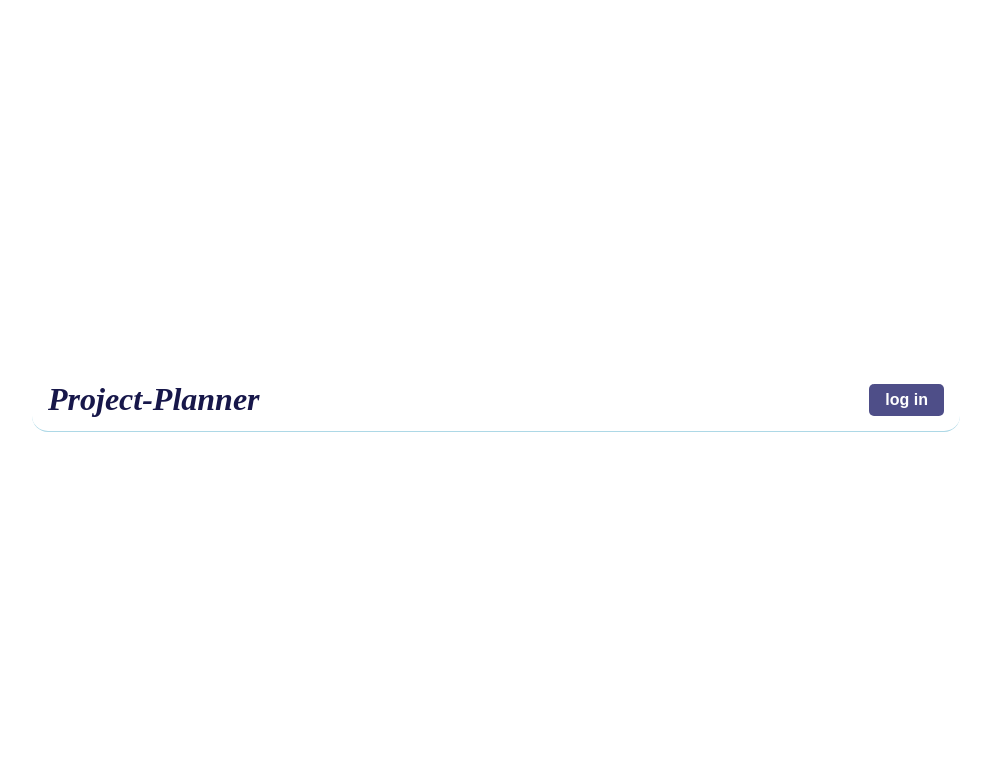
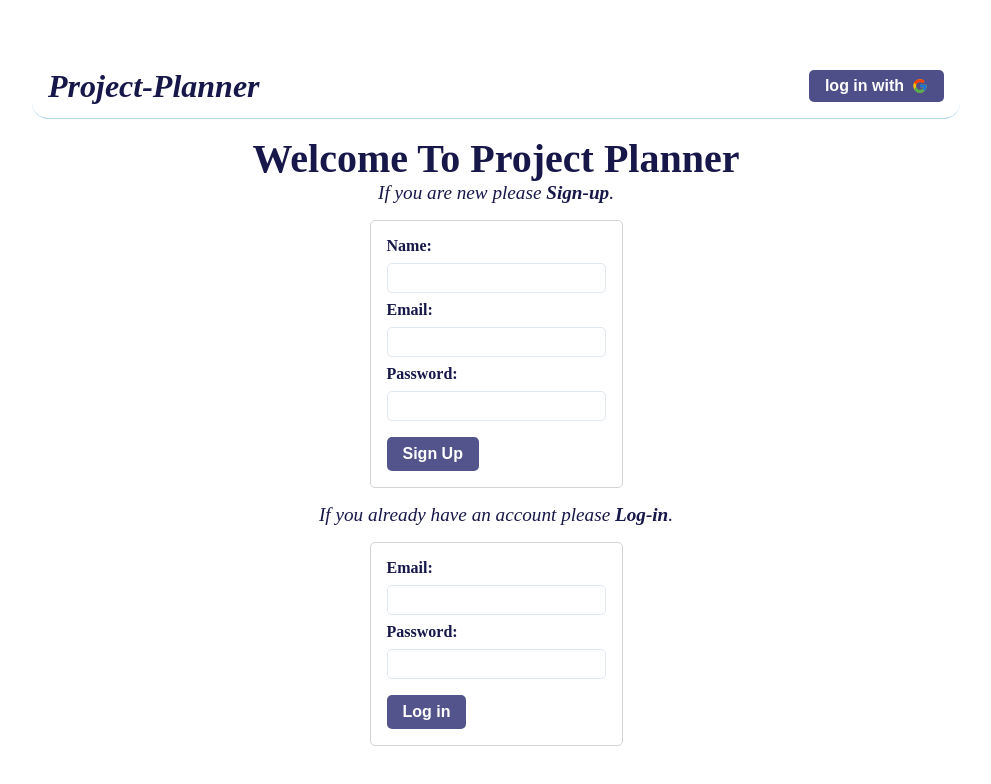
Before and after one commit to kmakai/React-firebase-project-planner, a React (Create React App) app: page / in a window 1280 px wide. Shown: the top 784 px of the page, without its empty margins (144-1135 px from the left). Built offline with nearby package versions, Linux system fonts and the light colour scheme; no server answers.

Commit message:
added email and password signup for connecting to firebase next

```diff
--- a/src/App.js
+++ b/src/App.js
@@ -1,7 +1,6 @@
 import "./styles/App.css";
 
 // Import the functions you need from the SDKs you need
-import { initializeApp } from "firebase/app";
 import { getAnalytics } from "firebase/analytics";
 import {
   getAuth,
@@ -25,30 +24,17 @@ import {
   getDocs,
   deleteDoc,
 } from "firebase/firestore";
+import { db } from "./firebase.config";
 import { useEffect, useState } from "react";
 import ProjectsList from "./components/ProjectsList";
 import Tasklist from "./components/TaskList";
 import Navbar from "./components/Navbar";
+import SignUp from "./components/SignUp";
 // TODO: Add SDKs for Firebase products that you want to use
 // https://firebase.google.com/docs/web/setup#available-libraries
 
 // Your web app's Firebase configuration
 // For Firebase JS SDK v7.20.0 and later, measurementId is optional
-const firebaseConfig = {
-  apiKey: "AIzaSyDByEHTKbat6MQcsG6vwOdfHEe5K80QsLc",
-  authDomain: "react-project-planner-bd320.firebaseapp.com",
-  projectId: "react-project-planner-bd320",
-  storageBucket: "react-project-planner-bd320.appspot.com",
-  messagingSenderId: "756933992318",
-  appId: "1:756933992318:web:6816ed89cde6010411dd2f",
-  measurementId: "G-Z0978PBP6T",
-};
-
-// Initialize Firebase
-const app = initializeApp(firebaseConfig);
-const auth = getAuth(app);
-const db = getFirestore(app);
-const analytics = getAnalytics(app);
 
 function App() {
   const [user, setUser] = useState(null);
@@ -64,17 +50,7 @@ function App() {
     completed: false,
   });
 
-  const checkSignIn = function () {
-    auth.onAuthStateChanged((cu) => {
-      if (cu) {
-        // console.log("logged in", cu);
-        setUser(cu);
-        getProjects();
-      } else {
-        console.log("logged out");
-      }
-    });
-  };
+  const auth = getAuth();
 
   const signInUser = async function () {
     var provider = new GoogleAuthProvider();
@@ -108,8 +84,19 @@ function App() {
   };
 
   useEffect(() => {
+    const checkSignIn = function () {
+      auth.onAuthStateChanged((cu) => {
+        if (cu) {
+          // console.log("logged in", cu);
+          setUser(cu);
+          getProjects();
+        } else {
+          console.log("logged out");
+        }
+      });
+    };
     checkSignIn();
-  }, [user]);
+  });
 
   const handleProjectSubmit = async (e) => {
     e.preventDefault();
@@ -198,7 +185,9 @@ function App() {
     <div className="App">
       <Navbar user={user} signin={signInUser} signout={signOutUser} />
       <div className="app-wrapper">
-        {user && (
+        {!user ? (
+          <SignUp />
+        ) : (
           <>
             {" "}
             <aside>
--- /dev/null
+++ b/src/components/LoginForm.js
@@ -0,0 +1,17 @@
+function LoginForm() {
+  return (
+    <div className="login-form-container">
+      <form className="login-form">
+        <label htmlFor="email">Email:</label>
+        <input type="text" id="loginemail" name="email" />
+        <label htmlFor="password">Password:</label>
+        <input type="password" id="loginpassword" name="password" />
+        <button type="submit" className="login-form-btn">
+          Log in
+        </button>
+      </form>
+    </div>
+  );
+}
+
+export default LoginForm;
--- a/src/components/Navbar.js
+++ b/src/components/Navbar.js
@@ -1,5 +1,6 @@
 import React from "react";
 import "../styles/Navbar.css";
+import { FcGoogle } from "react-icons/fc";
 
 function Navbar({ user, signin, signout }) {
   return (
@@ -10,7 +11,10 @@ function Navbar({ user, signin, signout }) {
         {user ? (
           <button onClick={signout}>log out</button>
         ) : (
-          <button onClick={signin}>log in</button>
+          <button onClick={signin} className="google-login">
+            log in with
+            <FcGoogle />
+          </button>
         )}
         {user && (
           <div className="user-profile">
--- /dev/null
+++ b/src/components/SignUp.js
@@ -0,0 +1,22 @@
+import "../styles/signUp.css";
+import SignUpForm from "./SignUpForm";
+import LoginForm from "./LoginForm";
+
+function SignUp() {
+  return (
+    <div className="sign-up">
+      <h2 className="sign-up-title">Welcome To Project Planner</h2>
+
+      <p className="sign-up-text">
+        If you are new please <strong>Sign-up</strong>.
+      </p>
+      <SignUpForm />
+      <p className="sign-up-text">
+        If you already have an account please <strong>Log-in</strong>.
+      </p>
+      <LoginForm />
+    </div>
+  );
+}
+
+export default SignUp;
--- /dev/null
+++ b/src/components/SignUpForm.js
@@ -0,0 +1,55 @@
+import { useState } from "react";
+
+function SignUpForm() {
+  const [formData, setFormData] = useState({
+    name: "",
+    email: "",
+    password: "",
+  });
+
+  const { email, password, name } = formData;
+
+  const onChange = (e) => {
+    console.log(e.target.value);
+    setFormData((prevState) => ({
+      ...prevState,
+      [e.target.id]: e.target.value,
+    }));
+  };
+
+  return (
+    <div className="login-form-container">
+      <form className="login-form">
+        <label htmlFor="name">Name:</label>
+        <input
+          type="text"
+          id="name"
+          name="email"
+          value={name}
+          onChange={onChange}
+        />
+        <label htmlFor="email">Email:</label>
+        <input
+          type="text"
+          id="email"
+          name="email"
+          value={email}
+          onChange={onChange}
+        />
+        <label htmlFor="password">Password:</label>
+        <input
+          type="password"
+          id="password"
+          name="password"
+          value={password}
+          onChange={onChange}
+        />
+        <button type="submit" className="login-form-btn">
+          Sign Up
+        </button>
+      </form>
+    </div>
+  );
+}
+
+export default SignUpForm;
--- /dev/null
+++ b/src/firebase.config.js
@@ -0,0 +1,17 @@
+import { initializeApp } from "firebase/app";
+import { getFirestore } from "firebase/firestore";
+const firebaseConfig = {
+  apiKey: "AIzaSyDByEHTKbat6MQcsG6vwOdfHEe5K80QsLc",
+  authDomain: "react-project-planner-bd320.firebaseapp.com",
+  projectId: "react-project-planner-bd320",
+  storageBucket: "react-project-planner-bd320.appspot.com",
+  messagingSenderId: "756933992318",
+  appId: "1:756933992318:web:6816ed89cde6010411dd2f",
+  measurementId: "G-Z0978PBP6T",
+};
+
+// Initialize Firebase
+const app = initializeApp(firebaseConfig);
+const db = getFirestore(app);
+
+export { db };
--- a/src/styles/App.css
+++ b/src/styles/App.css
@@ -6,6 +6,10 @@
   grid-template-columns: auto 1fr;
   gap: 1.5rem;
   margin: 0 1rem;
+}
+
+button:hover {
+  cursor: pointer;
 }
 
 aside,
--- a/src/styles/Navbar.css
+++ b/src/styles/Navbar.css
@@ -46,3 +46,8 @@
   font-size: 1.5rem;
   font-style: italic;
 }
+
+.google-login {
+  display: flex;
+  gap: 0.5rem;
+}
--- /dev/null
+++ b/src/styles/signUp.css
@@ -0,0 +1,68 @@
+.sign-up {
+  grid-column: 1 / -1;
+  grid-row: 1 / -1;
+  display: flex;
+  flex-direction: column;
+  justify-content: center;
+  align-items: center;
+}
+
+.sign-up h2 {
+  font-size: 2.5rem;
+  color: rgba(21, 21, 73, 0.993);
+}
+
+.sign-up-text {
+  font-size: 1.2rem;
+  font-style: italic;
+  font-weight: 500;
+  color: rgba(21, 21, 73, 0.993);
+}
+
+.login-form-container {
+  display: flex;
+  justify-content: center;
+  align-items: center;
+}
+
+.login-form {
+  border: 1px solid lightgrey;
+  border-radius: 5px;
+  width: 100%;
+  display: flex;
+  flex-direction: column;
+  justify-content: space-between;
+  align-items: flex-start;
+  gap: 0.5rem;
+  padding: 1rem;
+  margin: 1rem;
+}
+
+.login-form label {
+  font-size: 1rem;
+  font-weight: 600;
+  color: rgba(21, 21, 73, 0.993);
+}
+
+.login-form input {
+  border: 1px solid #e2e8f0;
+  font-size: 1rem;
+  color: rgba(21, 21, 73);
+  border-radius: 5px;
+  padding: 5px;
+}
+
+.login-form input:focus {
+  outline: none;
+}
+
+.login-form-btn {
+  font-size: 1rem;
+  font-weight: bold;
+  color: #fff;
+  background-color: rgba(42, 42, 112, 0.8);
+  border: none;
+  border-radius: 5px;
+  padding: 0.5rem 1rem;
+  margin-top: 0.5rem;
+}
```
